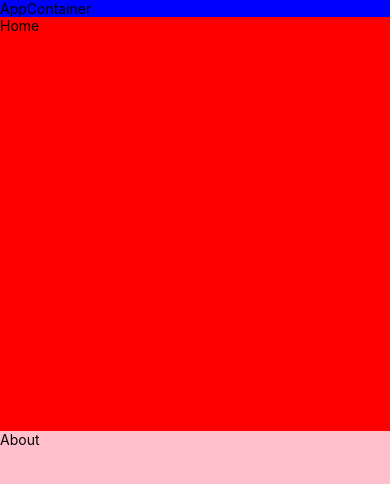
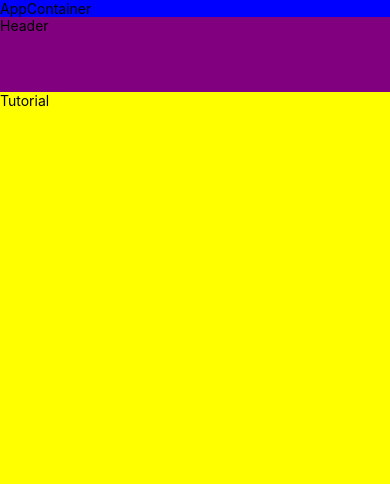
Before and after one commit to GPSPic/Scuba_Squirrel, a React Native app in the folder ScubaSquirrel/: screen / in a window 390 px wide. Shown: the top 484 px of the page. Built offline with nearby package versions, Linux system fonts and the light colour scheme.

Commit message:
Home, About, Tutorial created

```diff
--- /dev/null
+++ b/ScubaSquirrel/components/gauges/StatDisplay.tsx
@@ -0,0 +1,22 @@
+import { StyleSheet, Text, View } from 'react-native'
+import React from 'react'
+
+export default function StatDisplay() {
+  return (
+    <View style={styles.statDisplay}>
+      <Text>StatDisplay</Text>
+    </View>
+  )
+}
+
+const styles = StyleSheet.create({
+    statDisplay: {
+        // flex: 1,
+        height: 50,
+        width: 100,
+        justifyContent: 'center',
+        alignItems: 'center',
+        borderRadius: 10,
+        backgroundColor: 'grey',
+    },
+})
--- /dev/null
+++ b/ScubaSquirrel/components/header/Header.tsx
@@ -0,0 +1,17 @@
+import { StyleSheet, Text, View } from 'react-native'
+import React from 'react'
+
+export default function Header() {
+  return (
+    <View style={styles.header}>
+      <Text>Header</Text>
+    </View>
+  )
+}
+
+const styles = StyleSheet.create({
+    header: {
+        flex: 1,
+        backgroundColor: 'purple',
+    },
+})
--- a/ScubaSquirrel/components/home/Home.tsx
+++ b/ScubaSquirrel/components/home/Home.tsx
@@ -1,12 +1,39 @@
 import { StyleSheet, Text, View } from 'react-native'
 import React from 'react'
+import StartButton from '../buttons/StartButton'
+import StatDisplay from '../gauges/StatDisplay'
+import Header from '../header/Header'
 
 export default function Home() {
   return (
     <View style = {{flex: 1, backgroundColor: "red"}}>
-      <Text>Home</Text>
+      <Header/>
+      <View style = {{flex:1}}>
+        <Text>Home</Text>
+      </View>
+      <View style={styles.statDisplayDisplay}>
+        <StatDisplay/>
+      </View>
+      <View style={styles.startButtonDisplay}>
+        <StartButton />
+      </View>
     </View>
   )
 }
 
-const styles = StyleSheet.create({})
+const styles = StyleSheet.create({
+  startButtonDisplay: {
+    flex: 1,
+    alignItems: 'center',
+    justifyContent: 'center',
+
+    backgroundColor: 'darkturquoise',
+},
+  statDisplayDisplay: {
+    flex: 1,
+    alignItems: 'center',
+    justifyContent: 'center',
+
+    backgroundColor: 'white',
+},
+})
--- a/ScubaSquirrel/components/staticPages/About.tsx
+++ b/ScubaSquirrel/components/staticPages/About.tsx
@@ -1,12 +1,25 @@
 import { StyleSheet, Text, View } from 'react-native'
 import React from 'react'
+import Header from '../header/Header'
 
 export default function About() {
   return (
     <View style = {{flex: 1, backgroundColor: "pink"}}>
-      <Text>About</Text>
+      <View style={styles.header}>
+        <Header/>
+      </View>
+      <View style={styles.content}>
+        <Text>About</Text>
+      </View>
     </View>
   )
 }
 
-const styles = StyleSheet.create({})
+const styles = StyleSheet.create({
+  content:{
+    flex: 10,
+  },
+  header:{
+    flex: 1,
+  }
+})
--- a/ScubaSquirrel/components/staticPages/Death.tsx
+++ b/ScubaSquirrel/components/staticPages/Death.tsx
@@ -1,7 +1,7 @@
 import { StyleSheet, Text, View } from 'react-native'
 import React from 'react'
 
-export default function About() {
+export default function Death() {
   return (
     <View style = {{flex: 1, backgroundColor: "grey"}}>
       <Text>Death</Text>
--- a/ScubaSquirrel/components/staticPages/Tutorial.tsx
+++ b/ScubaSquirrel/components/staticPages/Tutorial.tsx
@@ -1,12 +1,29 @@
 import { StyleSheet, Text, View } from 'react-native'
 import React from 'react'
+import Header from '../header/Header'
 
-export default function About() {
+export default function Tutorial() {
   return (
-    <View style = {{flex: 1, backgroundColor: "yellow"}}>
-      <Text>Tutorial</Text>
+    <View style = {styles.about}>
+      <View style = {styles.headerDisplay}>
+        <Header/>
+      </View>
+      <View style={styles.content}>
+        <Text>Tutorial</Text>
+      </View>
     </View>
   )
 }
 
-const styles = StyleSheet.create({})
+const styles = StyleSheet.create({
+  about: {
+    flex: 1,
+    backgroundColor: "yellow"
+  },
+  headerDisplay: {
+    flex: 1,
+  },
+  content:{
+    flex:10,
+  }
+})
--- a/ScubaSquirrel/components/staticPages/Win.tsx
+++ b/ScubaSquirrel/components/staticPages/Win.tsx
@@ -1,7 +1,7 @@
 import { StyleSheet, Text, View } from 'react-native'
 import React from 'react'
 
-export default function About() {
+export default function Win() {
   return (
     <View style = {{flex: 1, backgroundColor: "green"}}>
       <Text>Win</Text>
--- a/ScubaSquirrel/container/AppContainer.tsx
+++ b/ScubaSquirrel/container/AppContainer.tsx
@@ -1,21 +1,17 @@
 import { StyleSheet, Text, View } from 'react-native'
 import React from 'react'
 import Home from '../components/home/Home'
-
 import About from '../components/staticPages/About'
-import AirTank from '../components/buttons/AirTank'
-import MenuButton from '../components/buttons/MenuButton'
-import StartButton from '../components/buttons/StartButton'
-import Suit from '../components/buttons/Suit'
+import Tutorial from '../components/staticPages/Tutorial'
 
 
 export default function AppContainer() {
   return (
     <View style ={{flex : 1, backgroundColor: 'blue'}}>
       <Text>AppContainer</Text>
-      <Home/>
-      <About/>
-      {/* <Tutorial/> */}
+      {/* <Home/> */}
+      {/* <About /> */}
+      <Tutorial/>
     </View>
   )
 }
```
Also changed, not shown: ScubaSquirrel/components/buttons/StartButton.tsx (+23 -6 lines).
